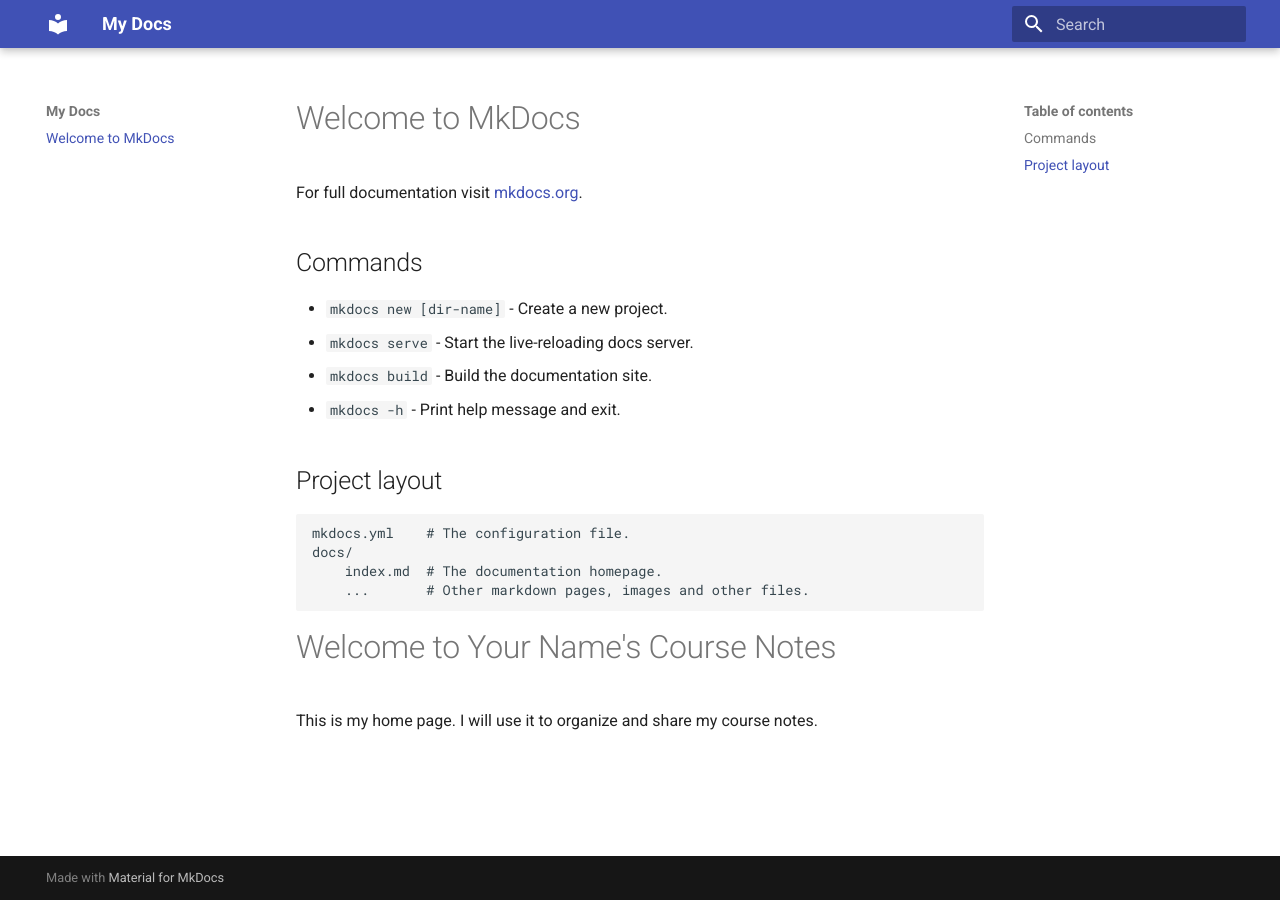
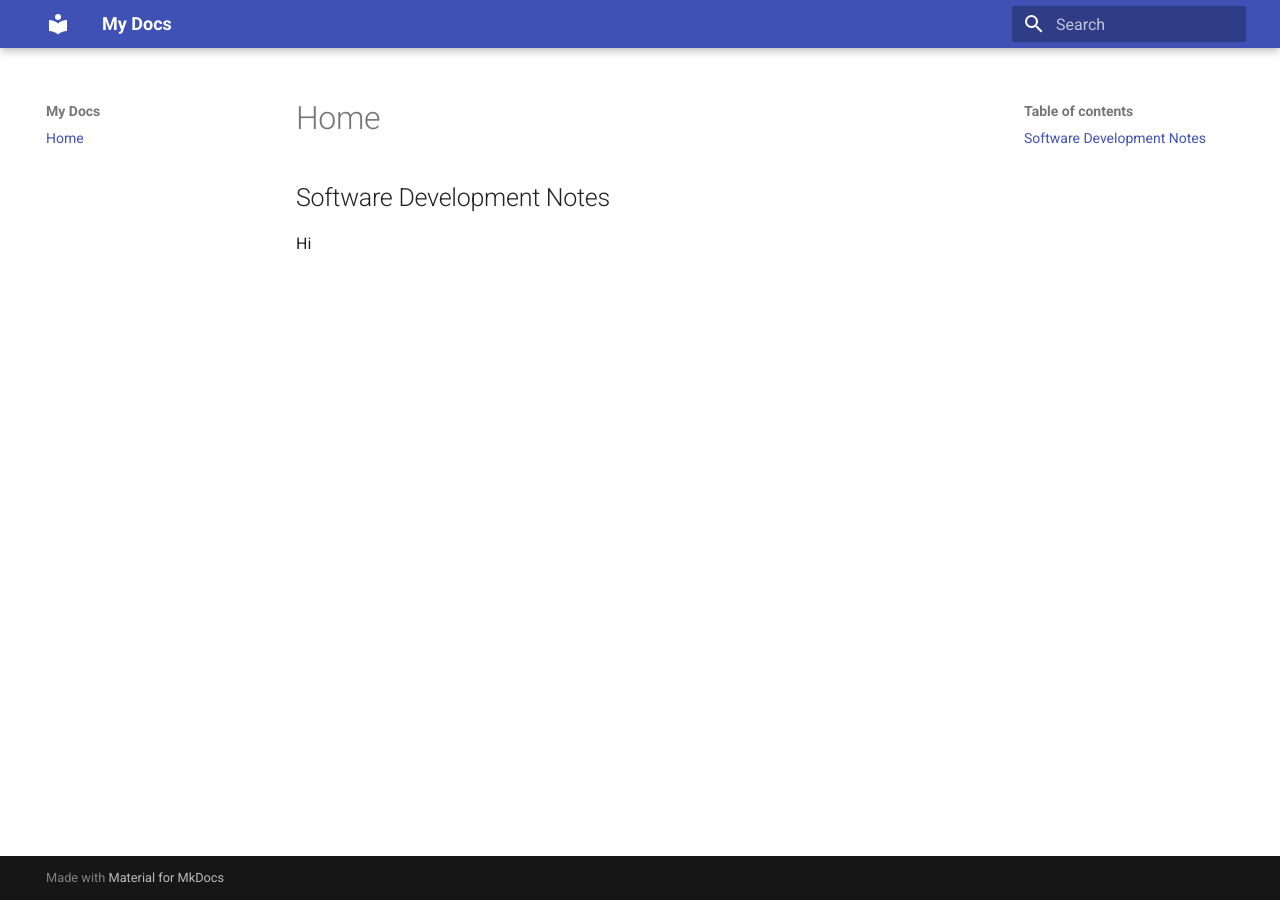
Before and after one commit to Kevinofma/Software-Development-Notes, an MkDocs documentation site: the page built from docs/index.md, in a window 1280 px wide. Built offline with MkDocs 1.6.1 and Material for MkDocs 9.7.7, drawn with Linux system fonts in a browser that asks for light colours.

Commit message:
initial edit

```diff
--- a/docs/index.md
+++ b/docs/index.md
@@ -1,21 +1,3 @@
-# Welcome to MkDocs
+## Software Development Notes
 
-For full documentation visit [mkdocs.org](https://www.mkdocs.org).
-
-## Commands
-
-* `mkdocs new [dir-name]` - Create a new project.
-* `mkdocs serve` - Start the live-reloading docs server.
-* `mkdocs build` - Build the documentation site.
-* `mkdocs -h` - Print help message and exit.
-
-## Project layout
-
-    mkdocs.yml    # The configuration file.
-    docs/
-        index.md  # The documentation homepage.
-        ...       # Other markdown pages, images and other files.
-
-# Welcome to Your Name's Course Notes
-
-This is my home page. I will use it to organize and share my course notes.
+Hi
```
